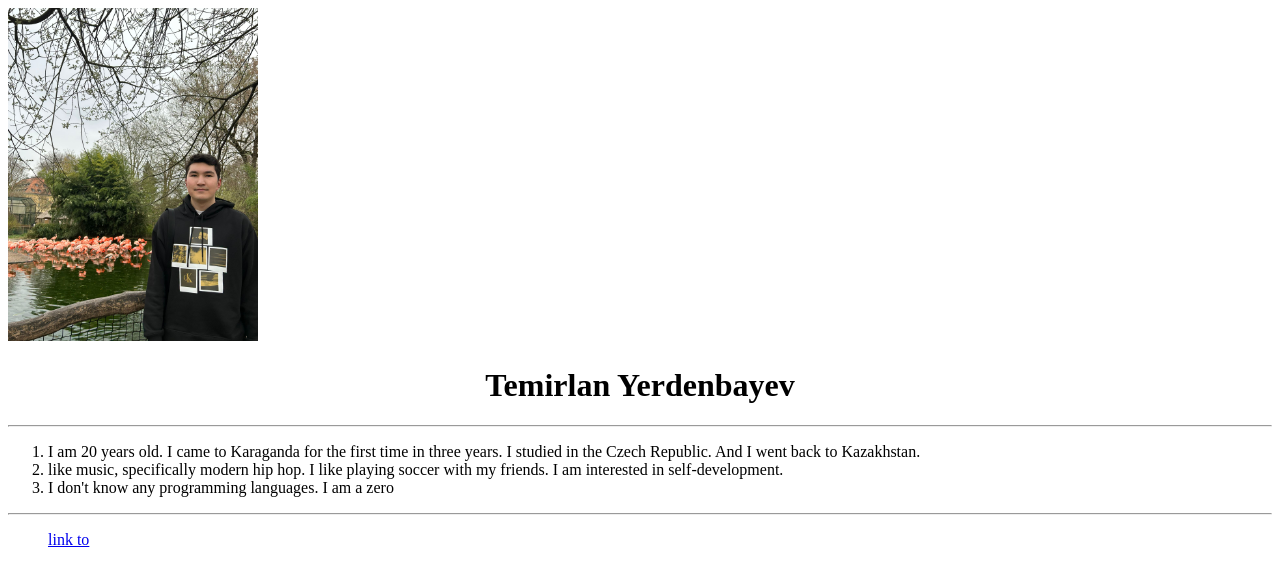
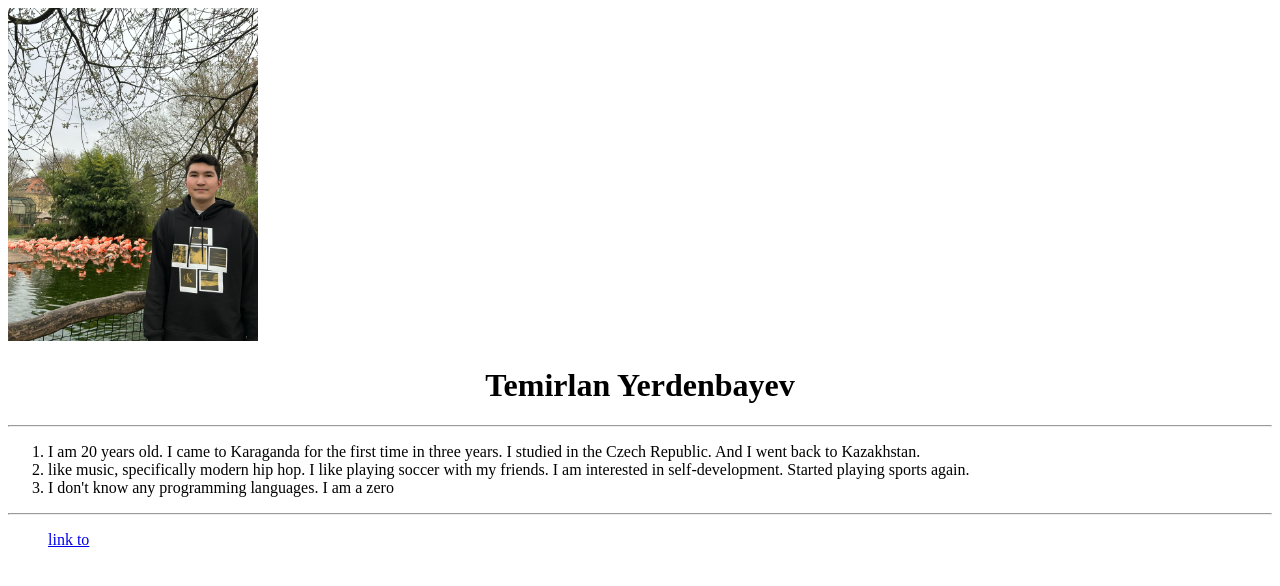
Before and after one commit to Timoji03/hw, a plain HTML site: page index.html in a window 1280 px wide. Drawn offline with Linux system fonts and the light colour scheme.

Commit message:
feat: added new word

```diff
--- a/index.html
+++ b/index.html
@@ -25,7 +25,7 @@
       <li>
         <section>
           like music, specifically modern hip hop. I like playing soccer with my
-          friends. I am interested in self-development.
+          friends. I am interested in self-development. Started playing sports again.
         </section>
       </li>
       <li>
```
